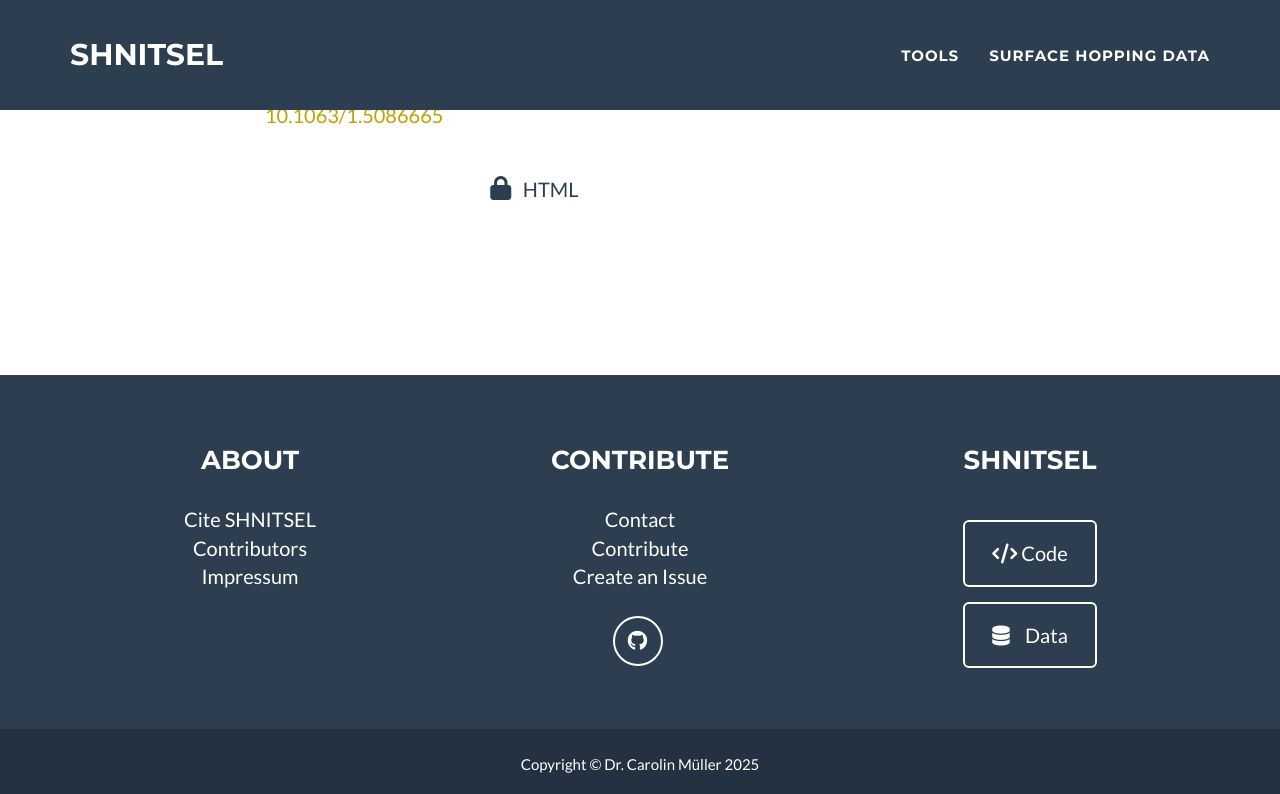
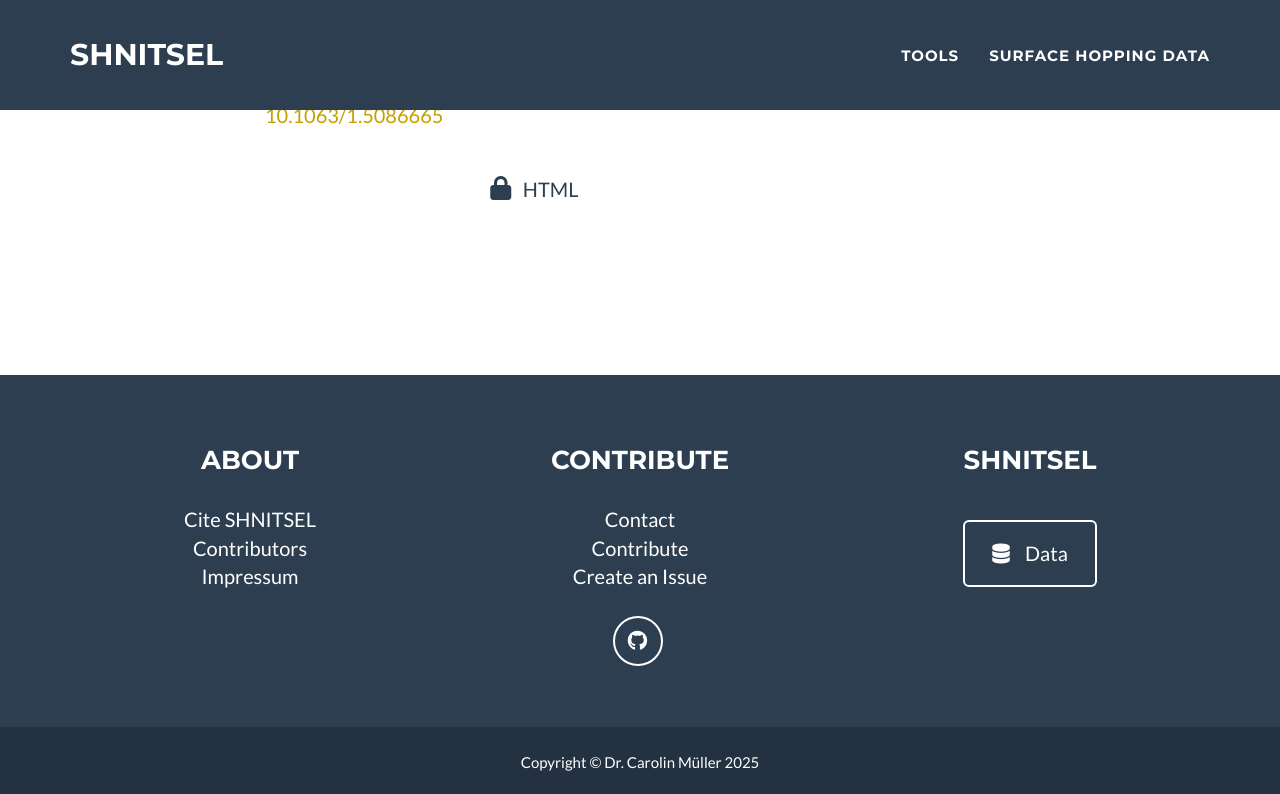
Before and after one commit to SHNITSEL/shnitsel.github.io, a Jekyll site: the page built from _posts/2024-12-12-a01.md, in a window 1280 px wide and 900 px high, scrolled down 4054 px, cut to the strip 0-794 px from the top of the window. Built offline with Jekyll 4.4.1, drawn with Linux system fonts in a browser that asks for light colours.

Commit message:
Update _config.yml

```diff
--- a/_config.yml
+++ b/_config.yml
@@ -49,7 +49,8 @@
   - line: <a href="https://shnitsel.github.io/impressum/" style="color:white">Impressum</a>
 
 # Credits content
-credits: <a href="https://github.com/SHNITSEL/shnitsel-tools" class="btn btn-lg btn-outline"><i class="fa-solid fa-code" style="color:white"></i> Code</a><br><a href="https://zenodo.org/records/14910195" class="btn btn-lg btn-outline"> <i class="fa-solid fa-database" style="color:white"></i>&nbsp;&nbsp;&nbsp; Data</a>
+# <a href="https://github.com/SHNITSEL/shnitsel-tools" class="btn btn-lg btn-outline"><i class="fa-solid fa-code" style="color:white"></i> Code</a><br>
+credits: <a href="https://zenodo.org/records/15482819" class="btn btn-lg btn-outline"> <i class="fa-solid fa-database" style="color:white"></i>&nbsp;&nbsp;&nbsp; Data</a>
 #'This database was created during a collaboration in a CECAM workshop and is freely available.'
 
 # Build settings
```
